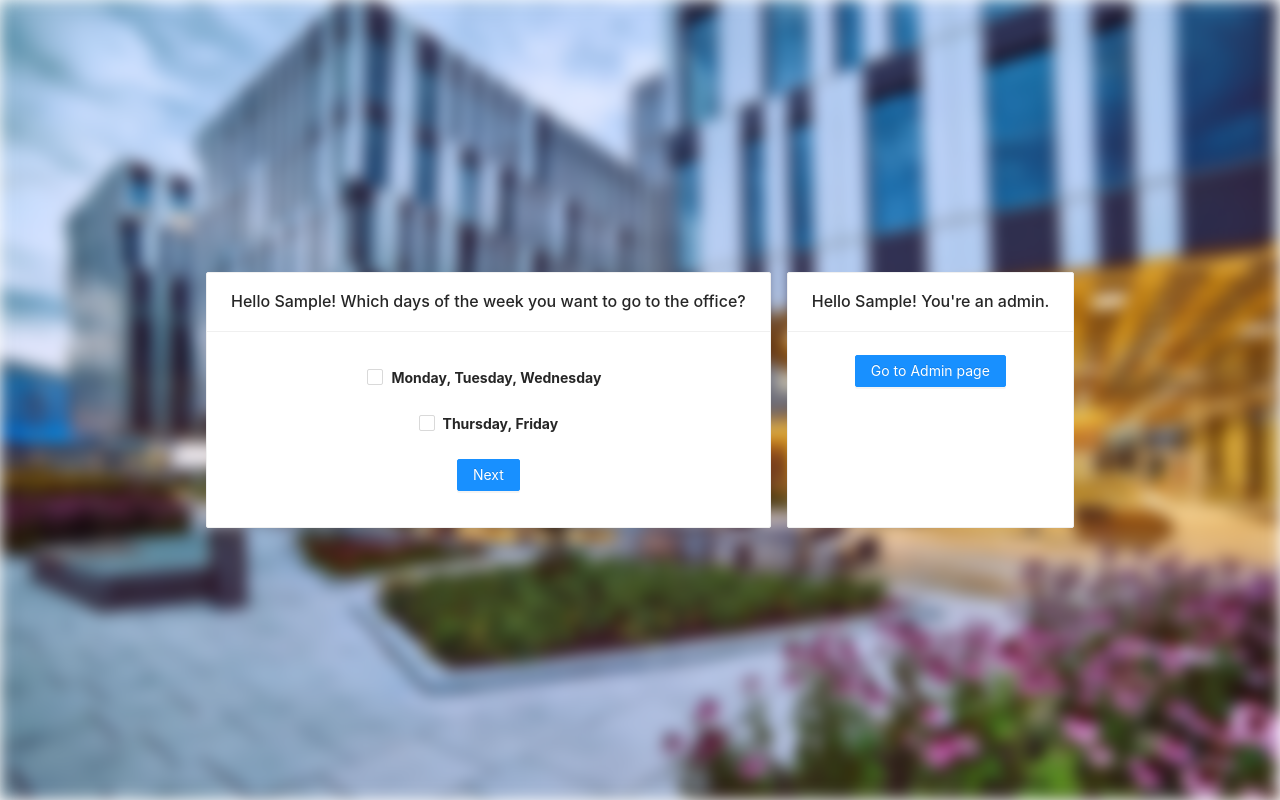
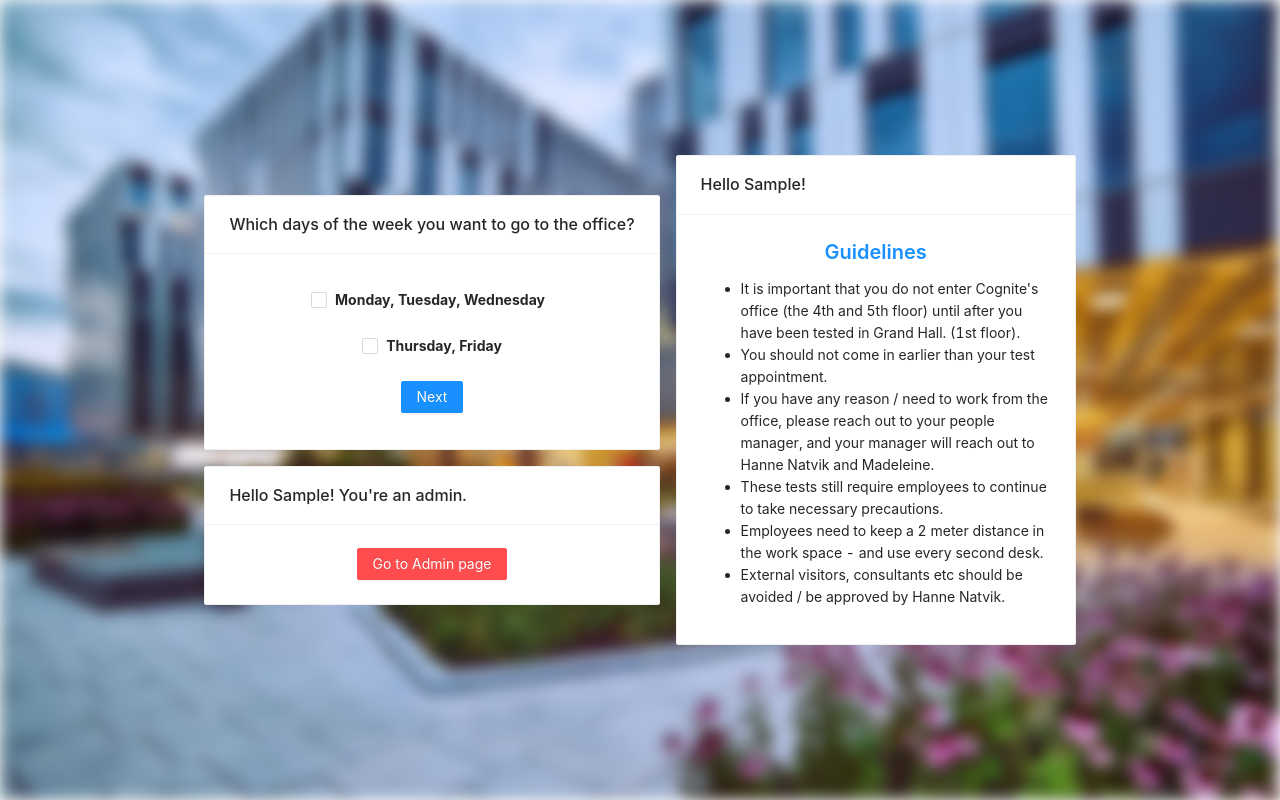
Before and after one commit to agadacz-cognite/covid-project, a React (Create React App) app: page /start in a window 1280 px wide. Built offline with nearby package versions, Linux system fonts and the light colour scheme; no server answers; sample sign-in values are in the browser's storage.

Commit message:
:ambulance: moved the guidelines post login

```diff
--- a/src/pages/DaysSelection.tsx
+++ b/src/pages/DaysSelection.tsx
@@ -1,12 +1,14 @@
 import React, { useState, useContext } from 'react';
 import { useHistory } from 'react-router-dom';
-import { Checkbox, Card, Button, notification } from 'antd';
+import { Checkbox, Card, Button, Typography, notification } from 'antd';
 import styled from 'styled-components';
 import firebase from 'firebase';
 import StyledFirebaseAuth from 'react-firebaseui/StyledFirebaseAuth';
 import { AppContext } from '../context';
 import { Flex } from '../components';
 import { uiConfig } from './Home';
+
+const { Title } = Typography;
 
 const StyledFlex = styled(Flex)`
   & > * {
@@ -69,15 +71,18 @@ export default function DaysSelection(): JSX.Element {
     );
   }
   return (
-    <Flex row>
+    <Flex row align justify style={{ flexWrap: 'wrap' }}>
+      <Flex column>
         <Card
-        title={`Hello ${getUserFirstName()}! Which days of the week you want to go to the office?`}
-        style={{ width: 'auto', marginRight: '16px' }}>
+          title="Which days of the week you want to go to the office?"
+          style={{ width: 'auto', height: 'auto', margin: '8px' }}>
           <StyledFlex column justify align>
             <Checkbox checked={firstHalfChecked} onChange={onFirstHalfChecked}>
               <BigText>Monday, Tuesday, Wednesday</BigText>
             </Checkbox>
-          <Checkbox checked={secondHalfChecked} onChange={onSecondHalfChecked}>
+            <Checkbox
+              checked={secondHalfChecked}
+              onChange={onSecondHalfChecked}>
               <BigText>Thursday, Friday</BigText>
             </Checkbox>
             <Button type="primary" onClick={onProceed}>
@@ -86,14 +91,56 @@ export default function DaysSelection(): JSX.Element {
           </StyledFlex>
         </Card>
         {isAdmin && (
-        <Card title={`Hello ${getUserFirstName()}! You're an admin.`}>
+          <Card
+            title={`Hello ${getUserFirstName()}! You're an admin.`}
+            style={{ width: 'auto', height: 'auto', margin: '8px' }}>
             <Flex row align justify>
-            <Button type="primary" onClick={onAdminPageClick}>
+              <Button type="primary" danger onClick={onAdminPageClick}>
                 Go to Admin page
               </Button>
             </Flex>
           </Card>
         )}
       </Flex>
+      <Card
+        title={`Hello ${getUserFirstName()}!`}
+        style={{ maxWidth: '400px', margin: '8px' }}>
+        <StyledFlex column justify align>
+          <Title level={4} style={{ margin: 0 }}>
+            <a
+              href="https://docs.google.com/document/d/1e7H0yW2TqpwzqHT0znAUwlzUN5OS940MesE1o6uiwfI"
+              target="_blank"
+              rel="noreferrer">
+              Guidelines
+            </a>
+          </Title>
+          <ul>
+            <li>
+              It is important that you do not enter Cognite&apos;s office (the
+              4th and 5th floor) until after you have been tested in Grand Hall.
+              (1st floor).
+            </li>
+            <li>You should not come in earlier than your test appointment.</li>
+            <li>
+              If you have any reason / need to work from the office, please
+              reach out to your people manager, and your manager will reach out
+              to Hanne Natvik and Madeleine.
+            </li>
+            <li>
+              These tests still require employees to continue to take necessary
+              precautions.
+            </li>
+            <li>
+              Employees need to keep a 2 meter distance in the work space - and
+              use every second desk.{' '}
+            </li>
+            <li>
+              External visitors, consultants etc should be avoided / be approved
+              by Hanne Natvik.
+            </li>
+          </ul>
+        </StyledFlex>
+      </Card>
+    </Flex>
   );
 }
--- a/src/pages/Home.tsx
+++ b/src/pages/Home.tsx
@@ -27,39 +27,6 @@ export default function Home(): JSX.Element {
   return (
     <Panel style={{ maxWidth: '500px' }}>
       <Title level={2}>COVID test rejestration</Title>
-      <Title level={4} style={{ margin: 0 }}>
-        <a
-          href="https://docs.google.com/document/d/1e7H0yW2TqpwzqHT0znAUwlzUN5OS940MesE1o6uiwfI"
-          target="_blank"
-          rel="noreferrer">
-          Guidelines
-        </a>
-      </Title>
-      <ul>
-        <li>
-          It is important that you do not enter Cognite&apos;s office (the 4th
-          and 5th floor) until after you have been tested in Grand Hall. (1st
-          floor).
-        </li>
-        <li>You should not come in earlier than your test appointment.</li>
-        <li>
-          If you have any reason / need to work from the office, please reach
-          out to your people manager, and your manager will reach out to Hanne
-          Natvik and Madeleine.
-        </li>
-        <li>
-          These tests still require employees to continue to take necessary
-          precautions.
-        </li>
-        <li>
-          Employees need to keep a 2 meter distance in the work space - and use
-          every second desk.{' '}
-        </li>
-        <li>
-          External visitors, consultants etc should be avoided / be approved by
-          Hanne Natvik.
-        </li>
-      </ul>
       <StyledFirebaseAuth uiConfig={uiConfig} firebaseAuth={firebase.auth()} />
     </Panel>
   );
--- a/src/pages/HourSelection/index.tsx
+++ b/src/pages/HourSelection/index.tsx
@@ -1,6 +1,6 @@
 import React, { useState, useContext, useEffect } from 'react';
 import { useHistory } from 'react-router-dom';
-import { Card, Input, Button, notification } from 'antd';
+import { Card, Input, Button, Tooltip, notification } from 'antd';
 import { AppContext } from '../../context';
 import { Flex } from '../../components';
 import { Choice, Hour, Places } from './components';
@@ -38,17 +38,22 @@ export default function HourSelection(): JSX.Element {
       const available = hour.availability > 0;
       const percentOfPlacesTaken = (hour.availability / hour.places) * 100;
       return (
+        <Tooltip
+          key={JSON.stringify(hour)}
+          title={
+            !available && 'All of the slots for this hour are already taken.'
+          }>
           <Choice
             availability={percentOfPlacesTaken}
             chosen={isChosen(hour, weekHalf)}
-          onClick={() => onHourChoose(hour, weekHalf, available)}
-          key={JSON.stringify(hour)}>
+            onClick={() => onHourChoose(hour, weekHalf, available)}>
             <Hour available={available}>{hour.hour}</Hour>
             <Places>
               <span style={{ fontWeight: 'bold' }}>{hour.availability}</span>{' '}
               available
             </Places>
           </Choice>
+        </Tooltip>
       );
     });
 
@@ -80,19 +85,21 @@ export default function HourSelection(): JSX.Element {
         message: 'Hour not specified',
         description: 'You have to choose an hour.',
       });
+      return;
     }
     if (!managerName?.length) {
       notification.warning({
         message: 'Manager not specified',
         description: 'You have to share your manager name.',
       });
+      return;
     }
     const registeredUser = {
       email: user.email,
       manager: managerName,
       testHours: [chosenFirstHalfHour, chosenSecondHalfHour],
     };
-    alert(registeredUser);
+    alert(`This will be added soon: ${!!registeredUser}!`);
   };
 
   return (
```
Lines whose indentation alone changed are shown as unchanged.
